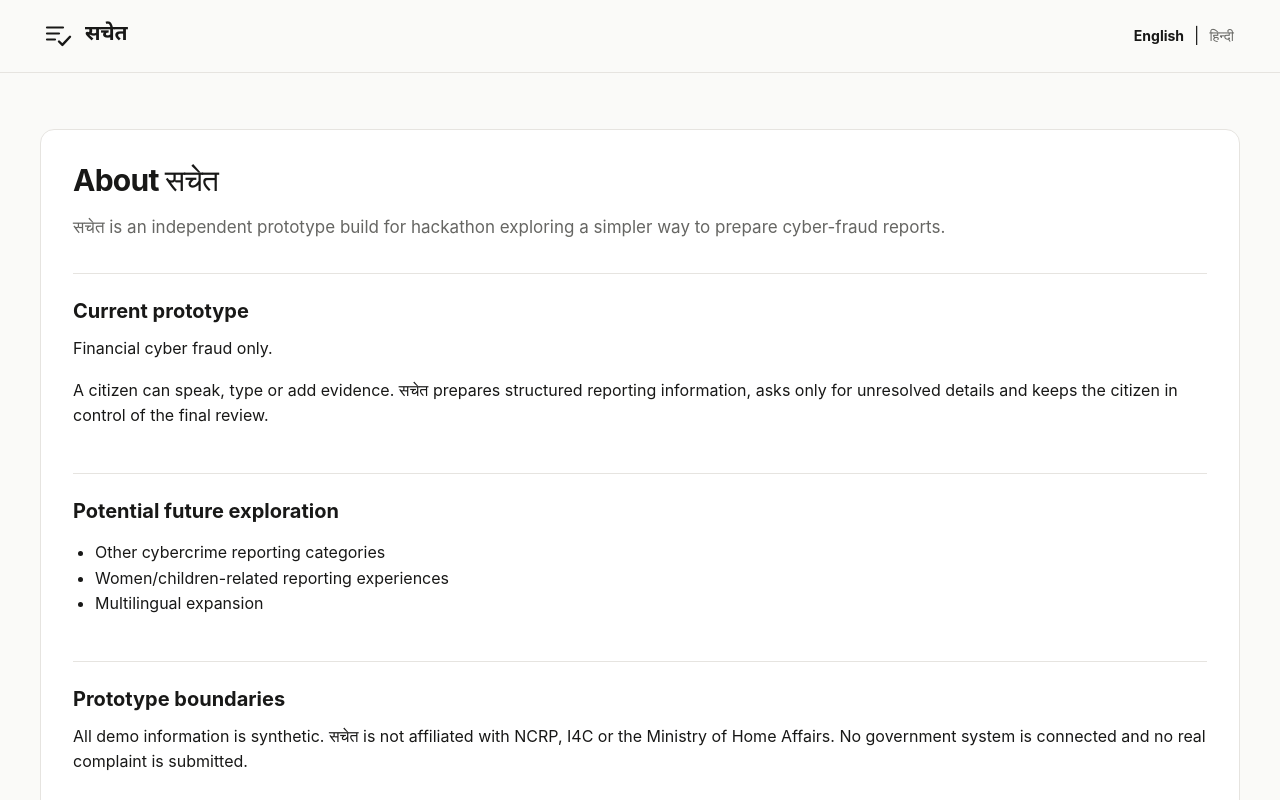
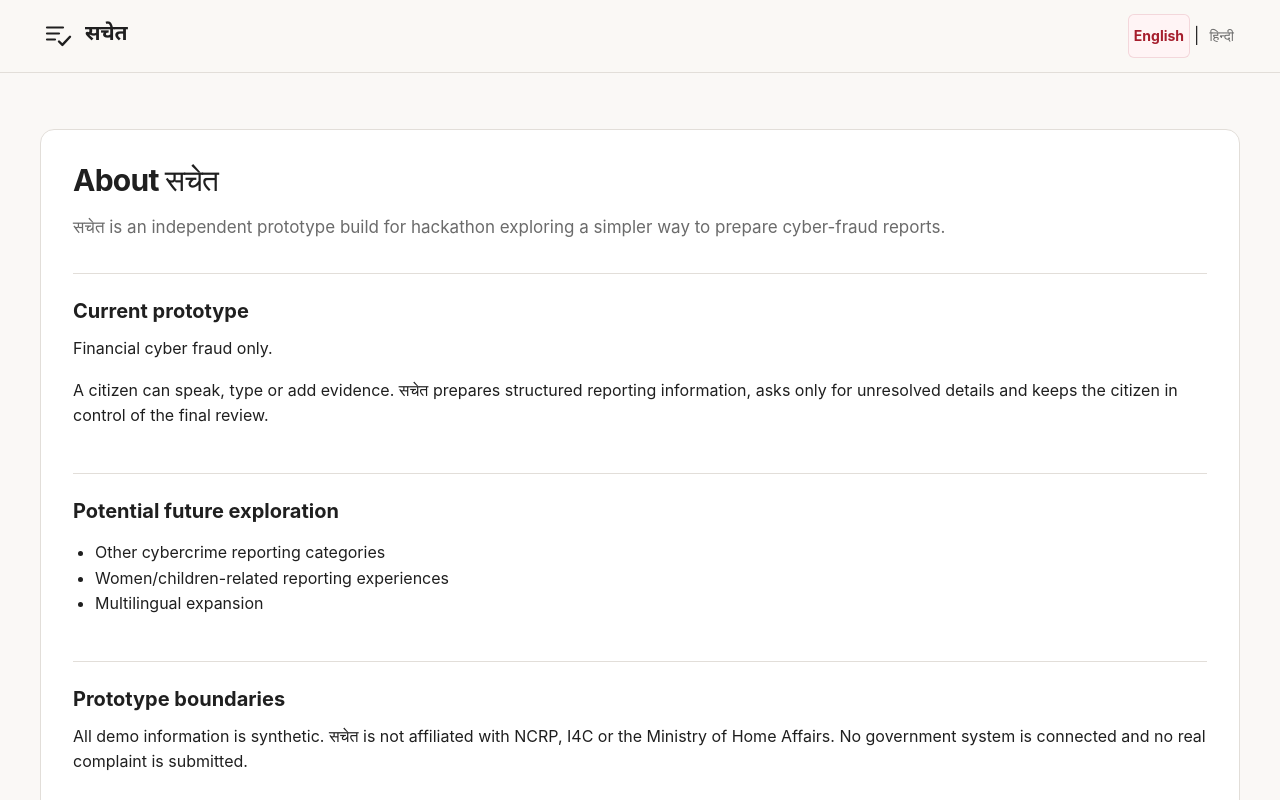
Before and after one commit to suyashpradhan/ncrp-prototype, a Next.js app: page /about in a window 1280 px wide. Shown: the top 800 px of the page. Built offline with nearby package versions, Linux system fonts and the light colour scheme.

Commit message:
theme fixes

```diff
--- a/src/app/globals.css
+++ b/src/app/globals.css
@@ -1,22 +1,38 @@
 :root {
-  --font-english: "SF Pro Display", "SF Pro Text", -apple-system,
-    BlinkMacSystemFont, "Helvetica Neue", Arial, sans-serif;
-  --page: #fafaf8;
+  color-scheme: light;
+  --font-english:
+    "SF Pro Display", "SF Pro Text", -apple-system, BlinkMacSystemFont,
+    "Helvetica Neue", Arial, sans-serif;
+  --page: #faf8f6;
+  --background: var(--page);
   --surface: #ffffff;
-  --text: #181817;
-  --secondary: #666663;
-  --muted: #8a8a86;
-  --border: #e6e4e0;
-  --border-strong: #cbc8c2;
-  --primary: #1d1d1b;
-  --primary-hover: #000000;
-  --urgent: #b4232f;
-  --urgent-bg: #fff5f5;
-  --primary-050: #fff5f5;
-  --primary-100: #f4d9dd;
-  --success: #287052;
+  --surface-subtle: #f7f4f1;
+  --surface-muted: #f1eeea;
+  --text: #1f1f1f;
+  --secondary: #6b6b6b;
+  --muted: #85817d;
+  --border: #e2ded9;
+  --border-strong: #c9c3bd;
+  --primary: #a61e2d;
+  --primary-hover: #8f1927;
+  --primary-pressed: #781520;
+  --primary-050: #fff4f5;
+  --primary-100: #f3d7db;
+  --link: #0b57d0;
+  --link-hover: #08449f;
+  --danger: #b91c1c;
+  --danger-bg: #fff1f1;
+  --urgent: var(--primary);
+  --urgent-bg: var(--primary-050);
+  --warning: #a66a00;
+  --warning-bg: #fff8e8;
+  --warning-border: #ead8a9;
+  --attention-bg: #fff4f5;
+  --attention-border: #e7b8bf;
+  --success: #2f7d5a;
   --success-bg: #f1f8f4;
-  --focus: #3b5ccc;
+  --success-border: #cfe3d8;
+  --focus: #0b57d0;
   --page-max: 1480px;
   --page-gutter-total: 80px;
   --radius-control: 8px;
@@ -62,7 +78,7 @@ label[for] {
 }
 
 a {
-  color: inherit;
+  color: var(--link);
 }
 
 h1,
@@ -143,7 +159,7 @@ h3 {
 }
 
 .site-header {
-  background: rgba(250, 250, 248, 0.94);
+  background: rgba(250, 248, 246, 0.94);
   border-bottom: 1px solid var(--border);
 }
 
@@ -163,6 +179,7 @@ h3 {
   font-weight: 700;
   letter-spacing: -0.02em;
   text-decoration: none;
+  color: var(--text);
 }
 
 .sachet-logo {
@@ -206,12 +223,11 @@ h3 {
 }
 
 .header-about-link,
-.language-switch button,
 .footer-link {
   min-height: 44px;
   display: inline-flex;
   align-items: center;
-  color: var(--secondary);
+  color: var(--link);
   background: transparent;
   border: 0;
   font-size: 14px;
@@ -220,16 +236,42 @@ h3 {
   cursor: pointer;
 }
 
+.language-switch button {
+  min-height: 44px;
+  display: inline-flex;
+  align-items: center;
+  color: var(--secondary);
+  background: transparent;
+  border: 0;
+  font-size: 14px;
+  font-weight: 700;
+  cursor: pointer;
+}
+
 .header-about-link:hover,
-.language-switch button:hover,
 .footer-link:hover {
-  color: var(--text);
+  color: var(--link-hover);
   text-decoration: underline;
   text-underline-offset: 4px;
 }
 
+.header-about-link,
+.footer-link {
+  text-decoration: underline;
+  text-underline-offset: 4px;
+}
+
+.language-switch button:hover {
+  color: var(--primary);
+  background: var(--primary-050);
+  border-radius: 6px;
+}
+
 .language-switch button[aria-pressed="true"] {
-  color: var(--text);
+  color: var(--primary);
+  background: var(--primary-050);
+  box-shadow: inset 0 0 0 1px var(--primary-100);
+  border-radius: 6px;
 }
 
 .site-footer {
@@ -313,29 +355,51 @@ h3 {
 
 .primary-button:hover:not(:disabled) {
   background: var(--primary-hover);
+  border-color: var(--primary-hover);
+}
+
+.primary-button:active:not(:disabled) {
+  background: var(--primary-pressed);
+  border-color: var(--primary-pressed);
 }
 
 .secondary-button,
 .file-button {
-  color: var(--text);
+  color: var(--primary);
   background: var(--surface);
-  border-color: var(--border-strong);
+  border-color: var(--primary);
 }
 
 .secondary-button:hover:not(:disabled),
 .file-button:hover {
-  background: #f4f3f0;
+  background: var(--primary-050);
+}
+
+.secondary-button:active:not(:disabled),
+.file-button:active {
+  color: var(--primary-pressed);
+  background: var(--primary-100);
+  border-color: var(--primary-pressed);
 }
 
 button:disabled {
-  opacity: 0.45;
+  opacity: 0.55;
   cursor: not-allowed;
+}
+
+.primary-button:disabled,
+.secondary-button:disabled,
+.file-button:disabled {
+  color: var(--muted);
+  background: var(--surface-muted);
+  border-color: var(--border);
+  opacity: 1;
 }
 
 .text-button {
   min-height: 44px;
   padding: 6px 0;
-  color: var(--text);
+  color: var(--link);
   background: transparent;
   border: 0;
   font-size: 14px;
@@ -347,8 +411,23 @@ button:disabled {
 }
 
 .text-button:hover {
+  color: var(--link-hover);
   text-decoration: underline;
   text-underline-offset: 4px;
+}
+
+.prototype-reference-line .text-button,
+.case-copy-actions .text-button,
+.reminders-confirmed .text-button,
+.field-copy-button {
+  color: var(--secondary);
+}
+
+.prototype-reference-line .text-button:hover,
+.case-copy-actions .text-button:hover,
+.reminders-confirmed .text-button:hover,
+.field-copy-button:hover {
+  color: var(--text);
 }
 
 input,
@@ -357,6 +436,21 @@ textarea {
   background: var(--surface);
   border: 1px solid var(--border-strong);
   border-radius: var(--radius-control);
+}
+
+input:hover,
+textarea:hover {
+  border-color: var(--secondary);
+}
+
+input:focus-visible,
+textarea:focus-visible {
+  border-color: var(--focus);
+}
+
+input[type="radio"],
+input[type="checkbox"] {
+  accent-color: var(--primary);
 }
 
 input {
@@ -456,7 +550,7 @@ textarea {
 .landing-example-action {
   min-height: 44px;
   padding: 8px 2px;
-  color: var(--focus);
+  color: var(--link);
   background: transparent;
   border: 0;
   border-radius: 4px;
@@ -499,7 +593,7 @@ textarea {
   margin: 0;
   padding: 16px;
   color: var(--text);
-  background: #f6f6f3;
+  background: var(--surface-subtle);
   border-radius: 10px;
   font-size: 16px;
   line-height: 1.5;
@@ -662,7 +756,7 @@ html[data-ui-locale="hi"] .landing-case-check h2 {
 
 .sachet-preview-shared {
   padding: 15px;
-  background: #f6f6f3;
+  background: var(--surface-subtle);
   border-radius: 12px;
 }
 
@@ -698,7 +792,7 @@ html[data-ui-locale="hi"] .landing-case-check h2 {
   display: grid;
   place-items: center;
   color: var(--secondary);
-  background: #efeeea;
+  background: var(--surface-muted);
   border-radius: 6px;
 }
 
@@ -824,7 +918,7 @@ html[data-ui-locale="hi"] .landing-case-check h2 {
 }
 
 .journey-progress-current {
-  color: var(--text) !important;
+  color: var(--primary) !important;
 }
 
 .journey-progress-number {
@@ -874,7 +968,7 @@ html[data-ui-locale="hi"] .landing-case-check h2 {
   background: var(--surface);
   border: 1px solid var(--border);
   border-radius: 14px;
-  box-shadow: 0 1px 2px rgba(0, 0, 0, 0.04);
+  box-shadow: 0 1px 2px rgba(31, 31, 31, 0.04);
   overflow: clip;
 }
 
@@ -892,7 +986,7 @@ html[data-ui-locale="hi"] .landing-case-check h2 {
 }
 
 .report-input-pane {
-  background: #fdfdfb;
+  background: var(--surface);
   border-right: 1px solid var(--border);
 }
 
@@ -932,7 +1026,7 @@ html[data-ui-locale="hi"] .landing-case-check h2 {
   display: grid;
   grid-template-columns: repeat(2, minmax(100px, 1fr));
   gap: 3px;
-  background: #efeeea;
+  background: var(--surface-muted);
   border-radius: 10px;
 }
 
@@ -948,9 +1042,9 @@ html[data-ui-locale="hi"] .landing-case-check h2 {
 }
 
 .report-method-switch button[aria-pressed="true"] {
-  color: var(--text);
-  background: var(--surface);
-  box-shadow: 0 1px 3px rgba(20, 20, 18, 0.08);
+  color: var(--primary);
+  background: var(--primary-050);
+  box-shadow: inset 0 0 0 1px var(--primary-100);
 }
 
 .voice-capture-surface {
@@ -961,7 +1055,7 @@ html[data-ui-locale="hi"] .landing-case-check h2 {
   justify-content: center;
   flex-direction: column;
   text-align: center;
-  background: #f7f6f3;
+  background: var(--surface-subtle);
   border: 1px solid var(--border);
   border-radius: 14px;
 }
@@ -984,7 +1078,7 @@ html[data-ui-locale="hi"] .landing-case-check h2 {
 }
 
 .voice-capture-recording {
-  background: #fffafa;
+  background: var(--primary-050);
   border-color: var(--primary-100);
 }
 
@@ -1045,7 +1139,7 @@ html[data-ui-locale="hi"] .landing-case-check h2 {
   max-height: 220px;
   margin-bottom: 12px;
   overflow: auto;
-  color: #343431;
+  color: var(--text);
   line-height: 1.7;
   white-space: pre-wrap;
 }
@@ -1062,7 +1156,7 @@ html[data-ui-locale="hi"] .landing-case-check h2 {
 
 .voice-transcript-compact > p {
   margin-bottom: 14px;
-  color: #343431;
+  color: var(--text);
   line-height: 1.7;
 }
 
@@ -1188,7 +1282,7 @@ html[data-ui-locale="hi"] .landing-case-check h2 {
 
 .recording-button:hover,
 .evidence-add-button:hover {
-  background: #f3f2ef;
+  background: var(--primary-050);
 }
 
 .recording-button > span {
@@ -1239,7 +1333,7 @@ html[data-ui-locale="hi"] .landing-case-check h2 {
 
 .source-transcript {
   margin-bottom: 8px;
-  color: #343431;
+  color: var(--text);
   line-height: 1.7;
   margin-top: 20px;
 }
@@ -1278,9 +1372,9 @@ html[data-ui-locale="hi"] .landing-case-check h2 {
 }
 
 .demo-narration-languages button[aria-pressed="true"] {
-  color: var(--text);
-  background: #f2f1ee;
-  border-color: var(--border-strong);
+  color: var(--primary);
+  background: var(--primary-050);
+  border-color: var(--primary);
 }
 
 .demo-case-selector {
@@ -1331,18 +1425,18 @@ html[data-ui-locale="hi"] .landing-case-check h2 {
 }
 
 .demo-case-options button[aria-checked="true"] {
-  border-color: var(--urgent);
+  border-color: var(--primary);
   background: var(--primary-050);
-  color: var(--urgent);
-  box-shadow: inset 0 -3px 0 var(--urgent);
+  color: var(--primary);
+  box-shadow: inset 0 -3px 0 var(--primary);
 }
 
 .before-you-begin {
   margin-bottom: 26px;
   padding: 18px 20px;
-  border: 1px solid var(--border);
+  border: 1px solid var(--warning-border);
   border-radius: var(--radius-control);
-  background: #f7f6f3;
+  background: var(--warning-bg);
 }
 
 .before-you-begin h2,
@@ -1418,7 +1512,7 @@ html[data-ui-locale="hi"] .landing-case-check h2 {
 .prepared-complaint-disclosure > summary {
   min-height: 48px;
   padding: 16px 2px;
-  color: var(--focus);
+  color: var(--link);
   font-weight: 700;
   text-decoration: underline;
   text-underline-offset: 4px;
@@ -1434,6 +1528,7 @@ html[data-ui-locale="hi"] .landing-case-check h2 {
   border: 1px solid var(--border);
   border-radius: var(--radius-surface);
   background: var(--surface);
+  margin-top: 12px;
 }
 
 .review-reporter-details h2,
@@ -1459,7 +1554,7 @@ html[data-ui-locale="hi"] .landing-case-check h2 {
 
 .review-reporter-fields input[readonly] {
   color: var(--text);
-  background: #f7f6f3;
+  background: var(--surface-subtle);
 }
 
 .stay-informed fieldset {
@@ -1486,6 +1581,12 @@ html[data-ui-locale="hi"] .landing-case-check h2 {
   border: 1px solid var(--border-strong);
   border-radius: var(--radius-control);
   cursor: pointer;
+}
+
+.stay-informed fieldset label:has(input:checked) {
+  color: var(--primary);
+  background: var(--primary-050);
+  border-color: var(--primary);
 }
 
 .stay-informed fieldset input {
@@ -1560,10 +1661,18 @@ html[data-ui-locale="hi"] .landing-case-check h2 {
   align-items: center;
   justify-content: space-between;
   gap: 14px;
-  color: var(--text);
+  color: var(--link);
   font-size: 14px;
   font-weight: 700;
   cursor: pointer;
+}
+
+.translation-disclosure[open] > summary,
+.compact-source-disclosure[open] > summary,
+.report-summary-disclosure[open] > summary,
+.field-coverage-disclosure[open] > summary,
+.detail-disclosure[open] > summary {
+  color: var(--primary);
 }
 
 .translation-disclosure p,
@@ -1616,8 +1725,8 @@ html[data-ui-locale="hi"] .landing-case-check h2 {
 }
 
 .evidence-preview-trigger:hover {
-  border-color: var(--border-strong);
-  background: #faf9f6;
+  border-color: var(--primary-100);
+  background: var(--primary-050);
 }
 
 .evidence-title-button {
@@ -1648,7 +1757,7 @@ html[data-ui-locale="hi"] .landing-case-check h2 {
   height: 48px;
   display: grid;
   place-items: center;
-  background: #f2f1ee;
+  background: var(--surface-muted);
   border-radius: 8px;
   font-size: 22px;
 }
@@ -1671,6 +1780,7 @@ html[data-ui-locale="hi"] .landing-case-check h2 {
 }
 
 .evidence-row-action {
+  color: var(--link);
   font-weight: 700;
 }
 
@@ -1679,7 +1789,7 @@ html[data-ui-locale="hi"] .landing-case-check h2 {
 }
 
 .report-field-target-highlight {
-  outline: 3px solid rgba(180, 40, 55, 0.24);
+  outline: 3px solid color-mix(in srgb, var(--primary) 24%, transparent);
   outline-offset: 6px;
   border-radius: 8px;
   transition: outline-color 240ms ease;
@@ -1688,7 +1798,7 @@ html[data-ui-locale="hi"] .landing-case-check h2 {
 .report-status-card {
   margin-bottom: 26px;
   padding: 20px;
-  background: #faf9f6;
+  background: var(--surface-subtle);
   border: 1px solid var(--border);
   border-radius: 12px;
 }
@@ -1739,7 +1849,7 @@ html[data-ui-locale="hi"] .landing-case-check h2 {
   min-height: 44px;
   display: flex;
   align-items: center;
-  color: var(--primary);
+  color: var(--link);
   font-weight: 700;
   cursor: pointer;
 }
@@ -1758,18 +1868,18 @@ html[data-ui-locale="hi"] .landing-case-check h2 {
   width: min(100%, 420px);
   height: auto;
   margin-block: 14px;
-  color: #181817;
-  background: #ffffff;
+  color: var(--text);
+  background: var(--surface);
   border-radius: 12px;
 }
 
 .utr-example rect:first-child {
-  fill: #ffffff;
-  stroke: #a9a59f;
+  fill: var(--surface);
+  stroke: var(--border-strong);
 }
 
 .utr-example text {
-  fill: #181817;
+  fill: var(--text);
   font-family: var(--font-english);
   font-size: 14px;
   font-weight: 400;
@@ -1780,13 +1890,13 @@ html[data-ui-locale="hi"] .utr-example text {
 }
 
 .utr-example-highlight {
-  fill: #fff1f2;
-  stroke: #9f1d2d;
+  fill: var(--primary-050);
+  stroke: var(--primary);
 }
 
 .journey-stage a:not(.primary-button):not(.secondary-button),
 .post-submission-case a:not(.primary-button):not(.secondary-button) {
-  color: var(--text);
+  color: var(--link);
   text-decoration: underline;
   text-decoration-thickness: 1px;
   text-underline-offset: 4px;
@@ -1795,7 +1905,7 @@ html[data-ui-locale="hi"] .utr-example text {
 
 .journey-stage a:not(.primary-button):not(.secondary-button):hover,
 .post-submission-case a:not(.primary-button):not(.secondary-button):hover {
-  color: var(--urgent);
+  color: var(--link-hover);
   text-decoration-thickness: 2px;
 }
 
@@ -1807,9 +1917,19 @@ html[data-ui-locale="hi"] .utr-example text {
 .before-submit-checkpoint {
   margin-bottom: 24px;
   padding: 20px;
-  border: 1px solid var(--border);
+  border: 1px solid var(--attention-border);
   border-radius: 12px;
-  background: #faf9f6;
+  background: var(--attention-bg);
+}
+
+.case-consistency-issue .eyebrow,
+.case-consistency-issue h3 {
+  color: var(--primary);
+}
+
+.before-submit-checkpoint {
+  background: var(--surface-subtle);
+  border-color: var(--border);
 }
 
 .case-consistency-issue dl {
@@ -1875,7 +1995,7 @@ html[data-ui-locale="hi"] .utr-example text {
   width: min(100%, 260px);
   height: auto;
   margin: 0 auto 16px;
-  color: #8d8983;
+  color: var(--muted);
 }
 
 .report-pane-heading {
@@ -1917,8 +2037,8 @@ html[data-ui-locale="hi"] .utr-example text {
 .evidence-reattach-note {
   margin-top: 18px;
   padding: 14px;
-  background: #faf9f6;
-  border: 1px solid var(--border);
+  background: var(--warning-bg);
+  border: 1px solid var(--warning-border);
   border-radius: 10px;
 }
 
@@ -1932,7 +2052,7 @@ html[data-ui-locale="hi"] .utr-example text {
 .classification-guidance {
   margin: 22px 0;
   padding: 16px;
-  background: #f7f6f3;
+  background: var(--surface-subtle);
   border: 1px solid var(--border);
   border-radius: 14px;
 }
@@ -1972,10 +2092,18 @@ html[data-ui-locale="hi"] .utr-example text {
 }
 
 .report-empty-state,
-.report-processing-state,
+.report-processing-state {
+  padding: 24px;
+  background: var(--surface-subtle);
+  border: 1px solid var(--border);
+  border-radius: 14px;
+}
+
 .report-error-state {
   padding: 24px;
-  background: #f7f6f3;
+  color: var(--danger);
+  background: var(--danger-bg);
+  border: 1px solid var(--attention-border);
   border-radius: 14px;
 }
 
@@ -2004,7 +2132,7 @@ html[data-ui-locale="hi"] .utr-example text {
 .report-skeleton span {
   height: 12px;
   display: block;
-  background: #e9e7e2;
+  background: var(--border);
   border-radius: 5px;
 }
 
@@ -2046,7 +2174,7 @@ html[data-ui-locale="hi"] .utr-example text {
   margin: 20px 0 24px;
   padding: 18px;
   background: var(--success-bg);
-  border: 1px solid #d7e9de;
+  border: 1px solid var(--success-border);
   border-radius: 12px;
 }
 
@@ -2117,7 +2245,7 @@ html[data-ui-locale="hi"] .utr-example text {
   min-height: 50px;
   display: block;
   background:
-    radial-gradient(circle at 50% 6px, #817d78 0 4px, transparent 4.5px),
+    radial-gradient(circle at 50% 6px, var(--muted) 0 4px, transparent 4.5px),
     linear-gradient(var(--border), var(--border)) 50% 15px / 1px
       calc(100% - 10px) no-repeat;
 }
@@ -2125,7 +2253,7 @@ html[data-ui-locale="hi"] .utr-example text {
 .incident-timeline > ol > li:last-child .timeline-marker {
   background: radial-gradient(
     circle at 50% 6px,
-    #817d78 0 4px,
+    var(--muted) 0 4px,
     transparent 4.5px
   );
 }
@@ -2192,7 +2320,7 @@ html[data-ui-locale="hi"] .utr-example text {
 
 .incident-overview {
   padding: 18px;
-  background: #f7f6f3;
+  background: var(--surface-subtle);
   border-radius: 12px;
 }
 
@@ -2305,8 +2433,8 @@ html[data-ui-locale="hi"] .utr-example text {
 .sensitive-detail-notice {
   margin: 0 0 22px;
   padding: 14px 16px;
-  background: #f7f6f3;
-  border: 1px solid var(--border);
+  background: var(--warning-bg);
+  border: 1px solid var(--warning-border);
   border-radius: 10px;
 }
 
@@ -2375,7 +2503,7 @@ html[data-ui-locale="hi"] .utr-example text {
 
 .call-brief {
   padding: 22px;
-  background: #f7f6f3;
+  background: var(--surface-subtle);
   border: 1px solid var(--border);
   border-radius: 12px;
 }
@@ -2451,7 +2579,7 @@ html[data-ui-locale="hi"] .utr-example text {
   padding: 18px;
   display: grid;
   gap: 16px;
-  background: #f7f6f3;
+  background: var(--surface-subtle);
   border: 1px solid var(--border);
   border-radius: var(--radius-surface);
 }
@@ -2480,11 +2608,11 @@ html[data-ui-locale="hi"] .utr-example text {
 }
 
 .transaction-card {
-  background: #f7f6f3;
+  background: var(--surface-subtle);
   border-radius: 12px;
   padding: 18px;
   margin: 20px 0;
-  border: 1px solid #efefef;
+  border: 1px solid var(--border);
 }
 
 .transaction-label,
@@ -2604,8 +2732,8 @@ dd {
 .amount-conflict {
   margin-top: 16px;
   padding: 16px;
-  background: var(--urgent-bg);
-  border: 1px solid #f0d6d8;
+  background: var(--attention-bg);
+  border: 1px solid var(--attention-border);
   border-radius: 12px;
 }
 
@@ -2640,7 +2768,7 @@ dd {
 .report-inline-edit {
   margin-bottom: 18px;
   padding: 16px;
-  background: #f7f6f3;
+  background: var(--surface-subtle);
   border-radius: 12px;
 }
 
@@ -2659,15 +2787,16 @@ dd {
 }
 
 .missing-review-message {
-  color: var(--urgent);
+  color: var(--danger);
   font-size: 13px;
 }
 
 .form-error {
-  margin-top: 16px;
+  margin-top: 12px !important;
   padding: 12px 14px;
-  color: var(--urgent);
-  background: var(--urgent-bg);
+  color: var(--danger);
+  background: var(--danger-bg);
+  border: 1px solid var(--attention-border);
   border-radius: 10px;
 }
 
@@ -2697,6 +2826,11 @@ dd {
   font-weight: 700;
 }
 
+.report-review-group[open] > summary {
+  color: var(--primary);
+  background: var(--primary-050);
+}
+
 .report-review-group > summary strong {
   color: var(--success);
 }
@@ -2738,7 +2872,7 @@ dd {
 }
 
 .coverage-action {
-  color: var(--secondary);
+  color: var(--link);
   font-size: 12px;
 }
 
@@ -2758,7 +2892,7 @@ dd {
 }
 
 .field-coverage-header {
-  background: #f2f1ee;
+  background: var(--surface-muted);
 }
 
 .field-coverage-row + .field-coverage-row {
@@ -2771,9 +2905,14 @@ dd {
   display: flex;
   align-items: flex-start;
   gap: 11px;
-  background: #f7f6f3;
+  background: var(--surface-subtle);
   border-radius: 10px;
   cursor: pointer;
+}
+
+.report-declaration:has(input:checked) {
+  background: var(--primary-050);
+  box-shadow: inset 0 0 0 1px var(--primary-100);
 }
 
 .report-declaration input {
@@ -2925,7 +3064,7 @@ dd {
 .evidence-linkage-details > summary {
   min-height: 44px;
   padding-block: 10px;
-  color: var(--focus);
+  color: var(--link);
   font-weight: 700;
   text-decoration: underline;
   text-underline-offset: 4px;
@@ -3077,7 +3216,7 @@ dd {
 }
 
 .post-report-action-list h3 a {
-  color: var(--primary);
+  color: var(--link);
   text-underline-offset: 3px;
 }
 
@@ -3186,9 +3325,21 @@ dd {
 .financial-triage {
   margin: 22px 0;
   padding: 20px;
-  background: #f7f7f4;
   border: 1px solid var(--border);
   border-radius: 12px;
+}
+
+.case-integrity-summary {
+  background: var(--attention-bg);
+  border-color: var(--attention-border);
+}
+
+.case-integrity-summary h2 {
+  color: var(--primary);
+}
+
+.case-knowledge-summary {
+  background: var(--surface-subtle);
 }
 
 .case-integrity-summary h2,
@@ -3219,8 +3370,8 @@ dd {
   align-items: center;
   justify-content: space-between;
   gap: 20px;
-  background: var(--urgent-bg);
-  border-color: #efc9cc;
+  background: var(--primary-050);
+  border-color: var(--primary-100);
 }
 
 .financial-triage p {
@@ -3232,7 +3383,7 @@ dd {
 }
 
 .citizen-actions-list a {
-  color: var(--primary);
+  color: var(--link);
   font-weight: 700;
   text-underline-offset: 3px;
 }
@@ -3298,7 +3449,7 @@ dd {
   min-height: 44px;
   margin: 0 0 6px;
   padding: 7px 2px;
-  color: var(--focus);
+  color: var(--link);
   background: transparent;
   border: 0;
   border-radius: 4px;
@@ -3330,7 +3481,7 @@ dd {
   width: fit-content;
   max-width: 100%;
   padding: 8px 10px;
-  background: #f2f1ee;
+  background: var(--surface-muted);
   border-radius: 8px;
   font-size: 14px;
   overflow-wrap: anywhere;
@@ -3410,7 +3561,7 @@ html[data-ui-locale="hi"] .companion-eyebrow {
 }
 
 .companion-error {
-  color: var(--urgent);
+  color: var(--danger);
   font-weight: 700;
 }
 
@@ -3472,7 +3623,7 @@ html[data-ui-locale="hi"] .companion-eyebrow {
   margin-bottom: 10px;
   padding: 16px;
   display: block;
-  background: #f6f5f2;
+  background: var(--surface-subtle);
   border-radius: 10px;
 }
 
@@ -3489,7 +3640,7 @@ html[data-ui-locale="hi"] .companion-eyebrow {
   margin: 14px 0 0;
   padding: 5px 9px;
   color: var(--secondary);
-  background: #f2f1ee;
+  background: var(--surface-muted);
   border-radius: 7px;
   font-size: 13px;
   font-weight: 700;
@@ -3606,7 +3757,7 @@ html[data-ui-locale="hi"] .companion-eyebrow {
 .status-explanation {
   margin-top: 26px;
   padding: 22px;
-  background: #f6f5f2;
+  background: var(--surface-subtle);
   border-radius: 10px;
 }
 
@@ -3634,7 +3785,7 @@ html[data-ui-locale="hi"] .companion-eyebrow {
   margin-top: 30px;
   padding: 18px;
   color: var(--secondary);
-  background: #f6f5f2;
+  background: var(--surface-subtle);
   border-radius: 10px;
   font-size: 14px;
 }
--- a/src/app/layout.tsx
+++ b/src/app/layout.tsx
@@ -43,7 +43,7 @@ export const metadata: Metadata = {
 export const viewport: Viewport = {
   width: "device-width",
   initialScale: 1,
-  themeColor: "#ffffff",
+  themeColor: "#faf8f6",
 };
 
 export default function RootLayout({
```
